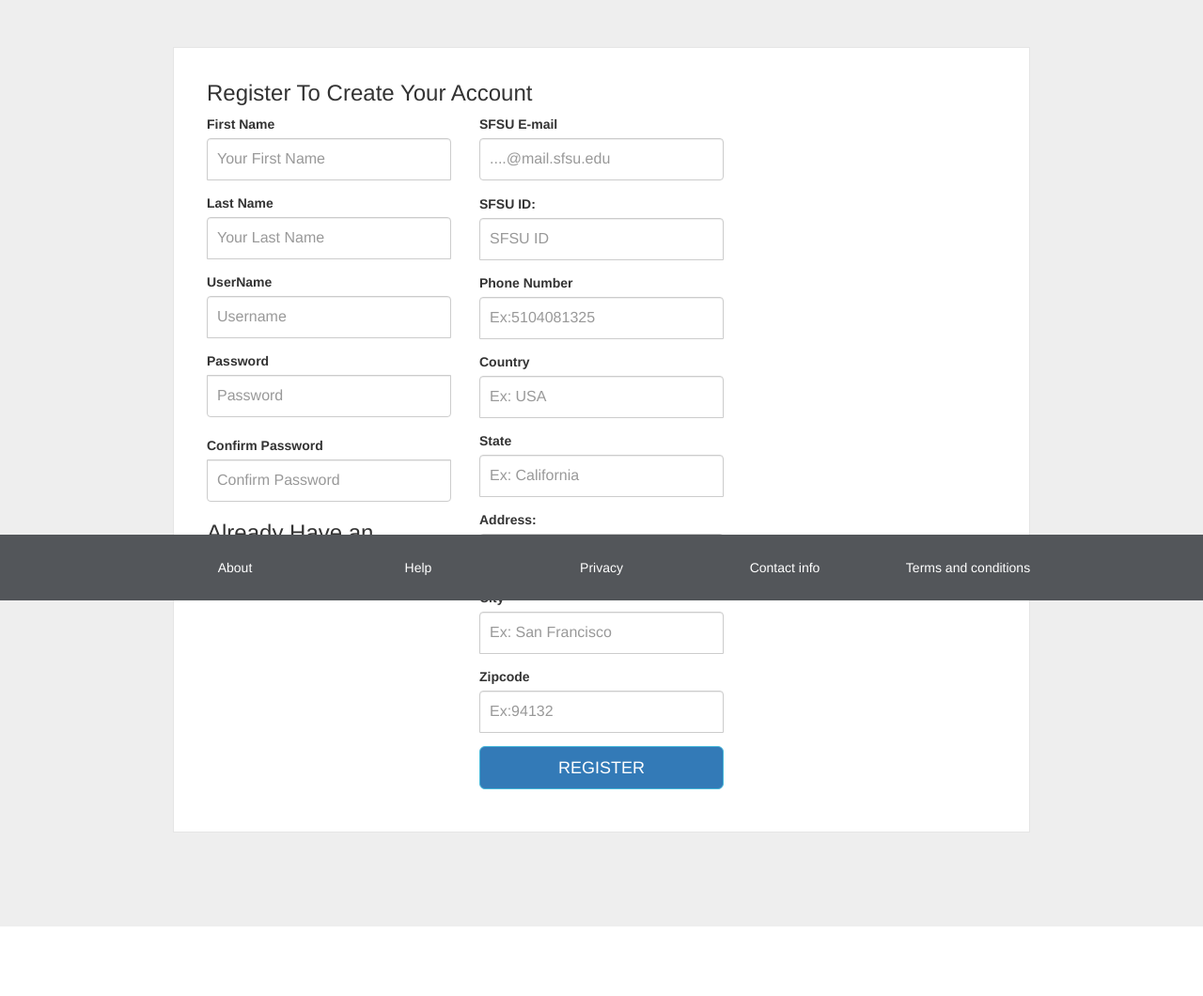
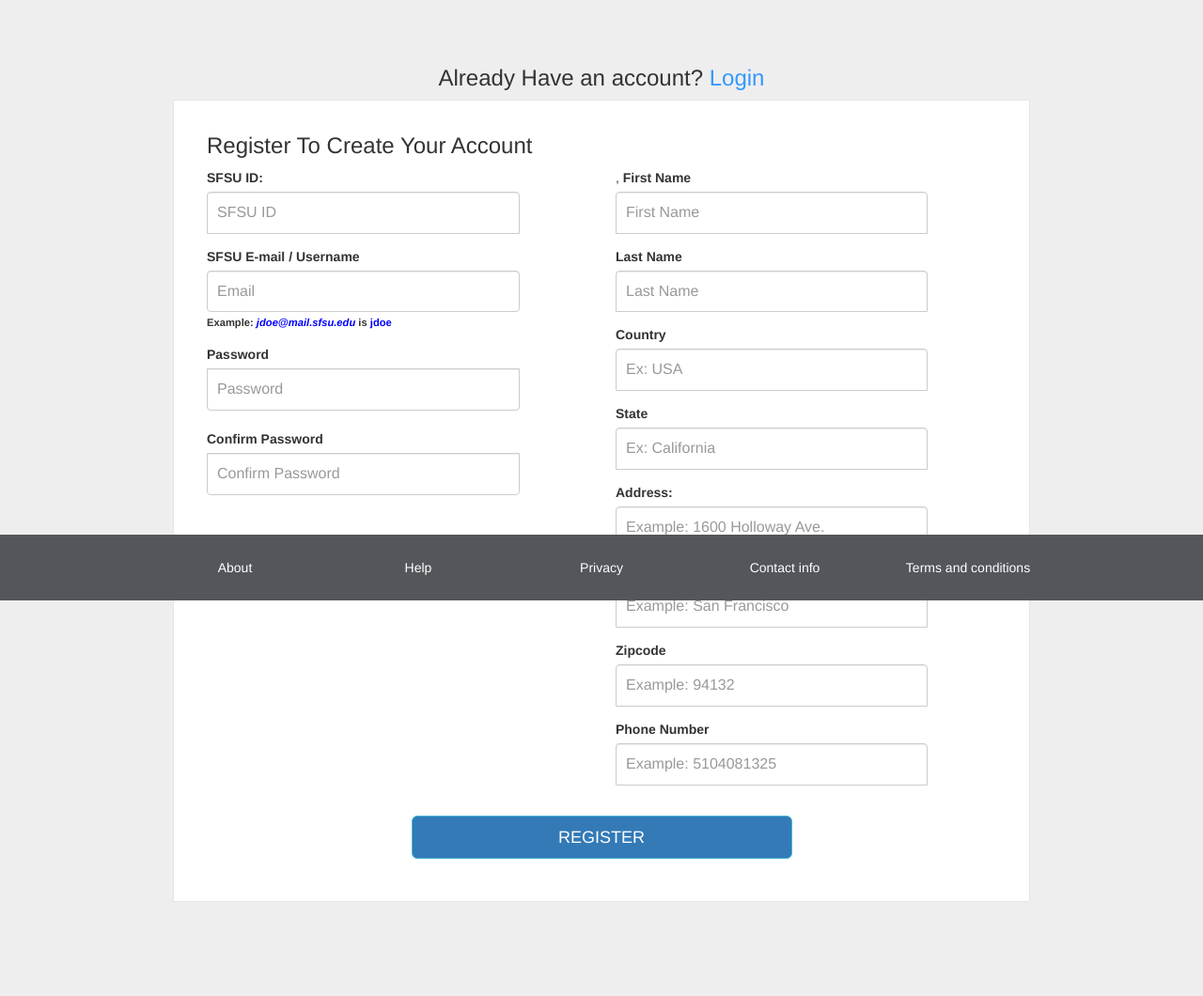
Before and after one commit to ephuong/GatorSwap, a PHP site: page /register in a window 1280 px wide. Shown: the part 161-1221 px from the top of the page at 94% size. Before the commit the page ends 1147 px from the top, so only its background shows below. Run offline with PHP 8.4, Linux system fonts and the light colour scheme.

Commit message:
Fixed Regestration UI

```diff
--- a/application/view/register/index.php
+++ b/application/view/register/index.php
@@ -143,27 +143,26 @@ else //If its a valid email, then check if its a sfsu email
 
 <div id="signup" class="container">
 
+  <h3 Style = "text-align:center">Already Have an account? <a href="<?php echo URL; ?>signin/index" >Login</a></h3>
+
     <form class="form-signup" role="form" method="post" action="<?php echo URL; ?>register/addUser">
         <h3>Register To Create Your Account</h3>
-        <div class="row">
-            <div class="col-md-4">
+        <div class = "row ">
+
+            <div class="col-md-5" >
 
               <div class="form-group">
-	                <label>First Name</label>
-	                <input class="form-control" name="firstname" placeholder="Your First Name" type="text">
-                        <?php if(isset($firstNameError)){echo "<p class='text-danger'>$firstNameError</p>";}?>
+	                <label>SFSU ID:</label>
+	                <input class="form-control" name="sfsu_id" placeholder="SFSU ID" type="text">
+                        <?php if(isset($sfsuIdLength)){echo "<p class='text-danger'>$sfsuIdLength</p>";}?>
             	</div>
 
-            	<div class="form-group">
-	                <label>Last Name</label>
-	                <input class="form-control" name="lastname" placeholder="Your Last Name" type="text">
-                        <?php if(isset($lastNameError)){echo "<p class='text-danger'>$lastNameError</p>";}?>
-            	</div>
 
                 <div class="form-group">
-	                <label>UserName</label>
-	                <input class="form-control" name="username" placeholder="Username" type="text">
-                        <?php if(isset($usernameLength)){echo "<p class='text-danger'>$usernameLength</p>";}?>
+	                <label>SFSU E-mail / Username</label>
+	                <input class="form-control" name="email" placeholder="Email" type="email" data-error="Bruh, that email address is invalid" required>
+            	        <?php if(isset($emailValidation)){echo "<p class='text-danger'>$emailValidation</p>";}?>
+                  <b Style = "font-size: 80% ">Example: <i Style = "color:blue">jdoe@mail.sfsu.edu</i> is <b Style = "color:blue">jdoe</b></b>
                 </div>
 
                 <div class="form-group">
@@ -178,31 +177,23 @@ else //If its a valid email, then check if its a sfsu email
                         <?php if(isset($passConfirmationError)){echo "<p class='text-danger'>$passConfirmationError</p>";}?>
             	</div>
 
-                <h3>Already Have an account?</br><a href="<?php echo URL; ?>signin/index" >Login</a></h3>
-
 
             </div>
+            <div class="col-md-1"></div>
 
-            <div class="col-md-4">
+            <div class="col-md-5" >
 
-                <div class="form-group">
-	                <label>SFSU E-mail</label>
-	                <input class="form-control" name="email" placeholder="....@mail.sfsu.edu" type="email" data-error="Bruh, that email address is invalid" required>
-            	        <?php if(isset($emailValidation)){echo "<p class='text-danger'>$emailValidation</p>";}?>
+                <div class="form-group">,
+	                <label>First Name</label>
+	                <input class="form-control" name="firstname" placeholder="First Name" type="text">
+                        <?php if(isset($firstNameError)){echo "<p class='text-danger'>$firstNameError</p>";}?>
             	</div>
 
             	<div class="form-group">
-	                <label>SFSU ID:</label>
-	                <input class="form-control" name="sfsu_id" placeholder="SFSU ID" type="text">
-                        <?php if(isset($sfsuIdLength)){echo "<p class='text-danger'>$sfsuIdLength</p>";}?>
+	                <label>Last Name</label>
+	                <input class="form-control" name="lastname" placeholder="Last Name" type="text">
+                        <?php if(isset($lastNameError)){echo "<p class='text-danger'>$lastNameError</p>";}?>
             	</div>
-
-                <div class="form-group">
-	                <label>Phone Number</label>
-	                <input class="form-control" name="phoneNumber" placeholder="Ex:5104081325" type="text">
-                        <?php if(isset($phoneNumberError)){echo "<p class='text-danger'>$phoneNumberError</p>";}?>
-            	</div>
-
 
                 <div class="form-group">
 	                <label>Country</label>
@@ -212,23 +203,32 @@ else //If its a valid email, then check if its a sfsu email
 	                <label>State</label>
 	                <input class="form-control"  name="state" placeholder="Ex: California" type="text">
             	</div>
+
                 <div class="form-group">
 	                <label>Address:</label>
-	                <input class="form-control" name="address"  placeholder="1600 Holloway Ave" type="text">
+	                <input class="form-control" name="address"  placeholder="Example: 1600 Holloway Ave." type="text">
             	</div>
         <div class="form-group">
 	                <label>City</label>
-	                <input class="form-control"  name="city" placeholder="Ex: San Francisco" type="text">
+	                <input class="form-control"  name="city" placeholder="Example: San Francisco" type="text">
             	</div>
         <div class="form-group">
 	                <label>Zipcode</label>
-	                <input class="form-control" name="zipcode" placeholder="Ex:94132" type="text">
+	                <input class="form-control" name="zipcode" placeholder="Example: 94132" type="text">
                         <?php if(isset($zipCodeLength)){echo "<p class='text-danger'>$zipCodeLength</p>";}?>
             	</div>
 
-         <button class="btn btn-lg btn-primary btn-block" name = "user_submit" type="submit">REGISTER</button>
+              <div class="form-group">
+	                <label>Phone Number</label>
+	                <input class="form-control" name="phoneNumber" placeholder="Example: 5104081325" type="text">
+                        <?php if(isset($phoneNumberError)){echo "<p class='text-danger'>$phoneNumberError</p>";}?>
             	</div>
+              <div class="col-md-1"></div>
 
+        </div>
+              <div class="col-md-offset-3 col-md-6 " Style = "Padding-top:2%">
+                  <button class="btn btn-lg btn-primary btn-block" name = "user_submit" type="submit" >REGISTER</button>
+              </div>
        </div>
 
     </form>
```
Lines whose indentation alone changed are shown as unchanged.
